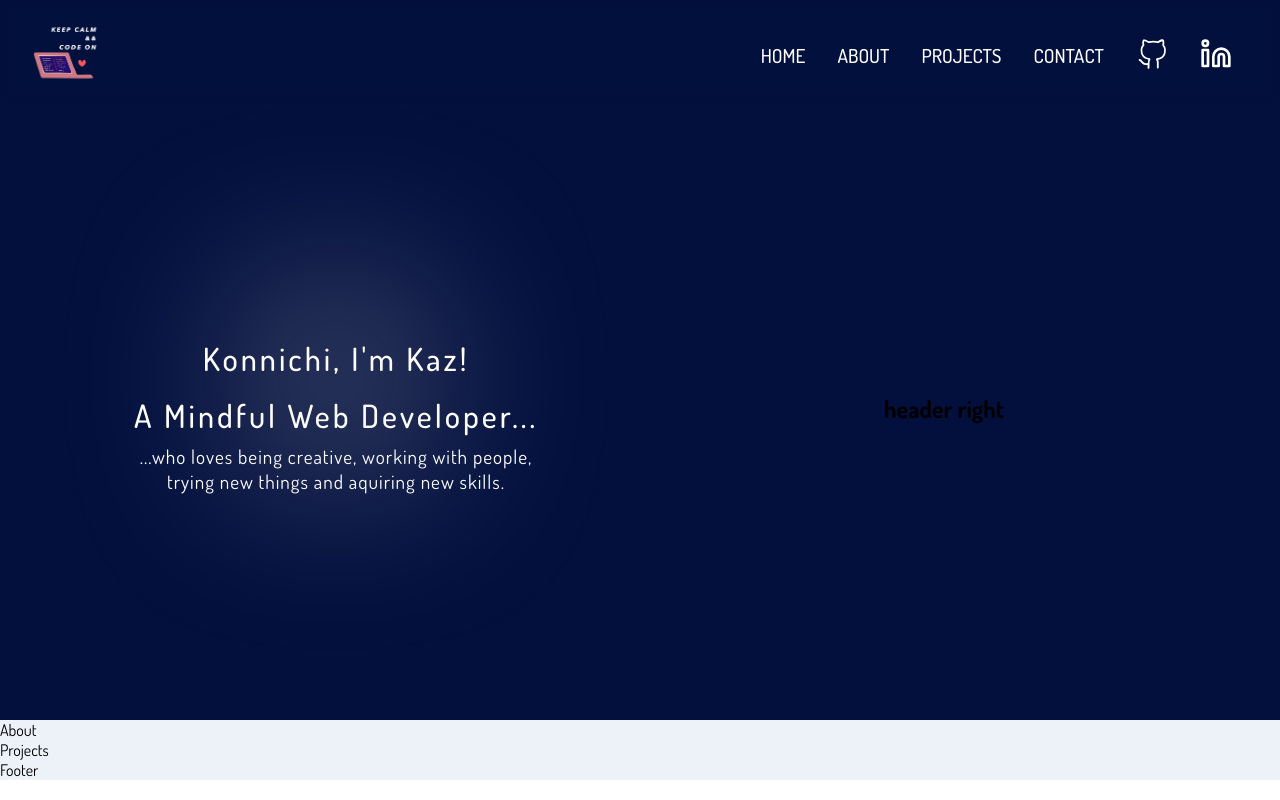
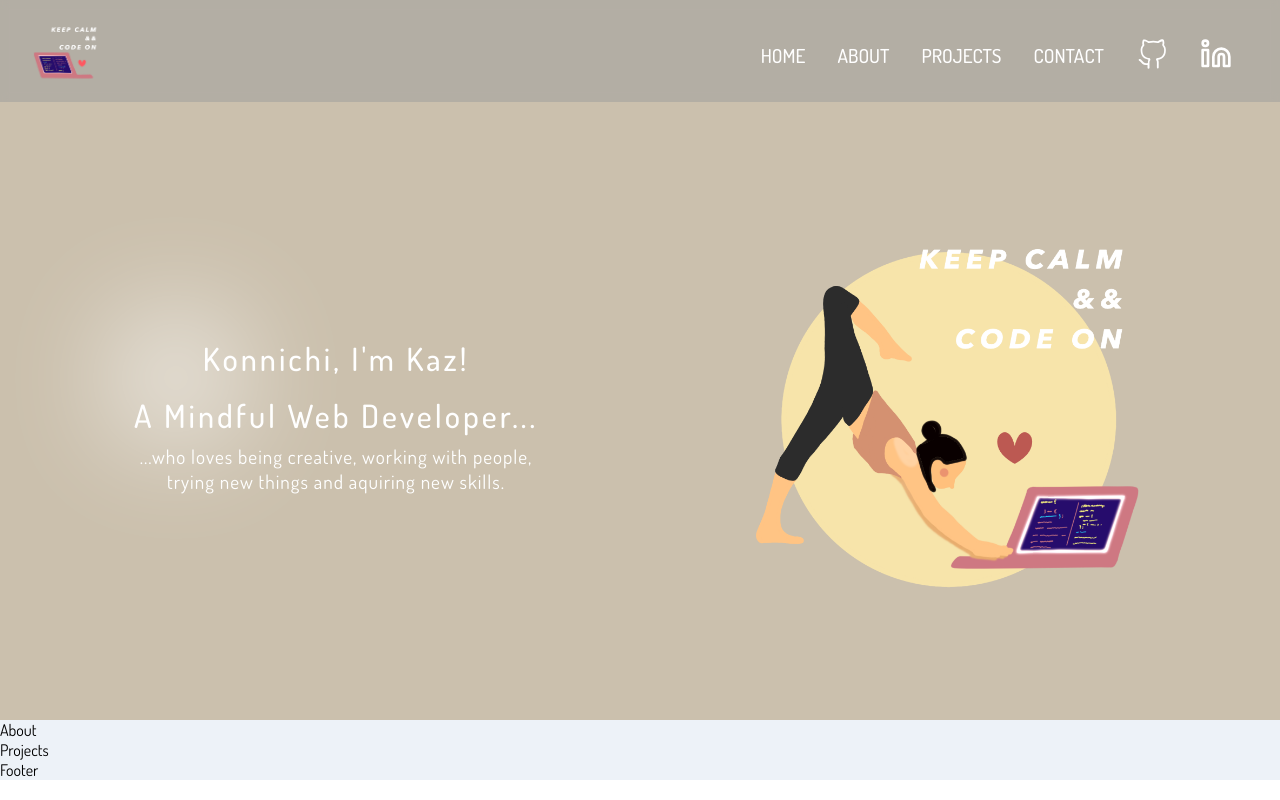
Before and after one commit to Kaz1022/portfolio_fe, a React (Create React App) app: page / in a window 1280 px wide. Built offline with nearby package versions, Linux system fonts and the light colour scheme.

Commit message:
add image on header

```diff
--- a/src/components/Navbar/Navbar.scss
+++ b/src/components/Navbar/Navbar.scss
@@ -6,7 +6,7 @@
   align-items: center;
 
   padding: 1rem 2rem;
-  background: rgba(3, 16, 62, 0.50);
+  background: rgba(155, 155, 155, 0.50);
   backdrop-filter: blur(4px);
   -webkit-backdrop-filter: blur(4px);
   position: fixed;
--- a/src/constants/images.js
+++ b/src/constants/images.js
@@ -1,3 +1,5 @@
 import logo from '../assets/notelogo.png';
+import kazyoga from '../assets/kazyoga.png'
+import heart from '../assets/smallheart.png'
 
-export default { logo };
+export default { logo, kazyoga, heart };
--- a/src/container/Header/Header.jsx
+++ b/src/container/Header/Header.jsx
@@ -1,9 +1,9 @@
 import React from "react";
-import { useState } from "react";
+import { useState, useEffect } from "react";
 import { motion } from 'framer-motion';
+import { images } from '../../constants';
 
 import "./Header.scss";
-import { useEffect } from "react";
 
 const Header = () => {
 
@@ -51,11 +51,12 @@ const Header = () => {
         <p>...who loves being creative, working with people, trying new things and aquiring new skills. </p>
 
         {/* blur divs */}
-        <div className="blur" style={{background: 'var(--lightGray-color)'}}>
+        <div className="blur" style={{background: 'var(--white-color)'}}>
         </div>
       </div>
-      <div className="header-right">
-        <h1>header right</h1>
+      <div className="header-right app__flex">
+          <img src={images.kazyoga} alt="codeyogi" />
+          <img src={images.heart} alt="heart" />
       </div>
 
     </section>
--- a/src/container/Header/Header.scss
+++ b/src/container/Header/Header.scss
@@ -15,7 +15,7 @@
   height: 90vh;
   flex-direction: row;
 
-  background-color: var(--navy-color);
+  background-color: var(--beige-color);
 
   padding: 6rem 2rem 0rem;
 
@@ -25,6 +25,7 @@
 
   @media screen and (max-width: 900px) {
     flex-direction: column;
+    height: auto;
   }
 
   @media screen and (max-width: 450px) {
@@ -70,10 +71,11 @@
     height: 7rem;
     border-radius: 50%;
     z-index: 0;
-    filter: blur(100px);
+    filter: blur(60px);
+    margin-left: -20rem;
 
     @media screen and (max-width: 900px) {
-      margin-top: 5rem;
+      margin-top: 4rem;
       margin-left: -10rem;
       transform: scale(0.5);
     }
@@ -91,6 +93,12 @@
 
 .header-right {
   display: flex;
-  flex: 1;
-  justify-content: center;
+  position: relative;
+  flex:1;
+  flex-direction: column;
+
+  img {
+    position: absolute;
+    width: 400px;
+  }
 }
--- a/src/index.css
+++ b/src/index.css
@@ -12,6 +12,8 @@
   --white-color: #ffffff;
 
   --navy-color: #03103E;
+  --beige-color:#CBC0AD;
+  --saje-color:#B6BE9C;
 }
 
 * {
```
Also changed, not shown: src/assets/kazyoga.png (added), src/assets/smallheart.png (added).
